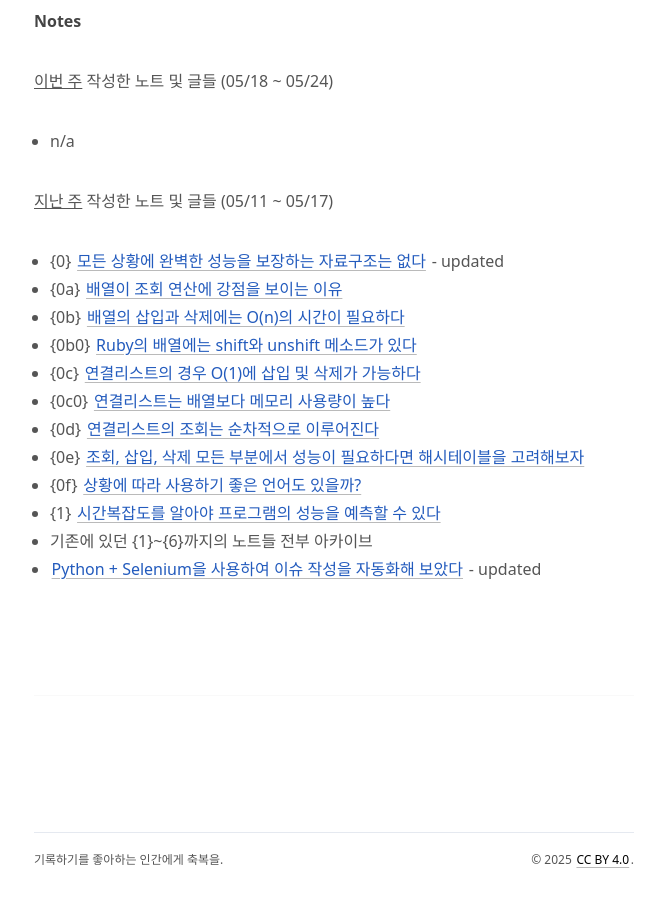
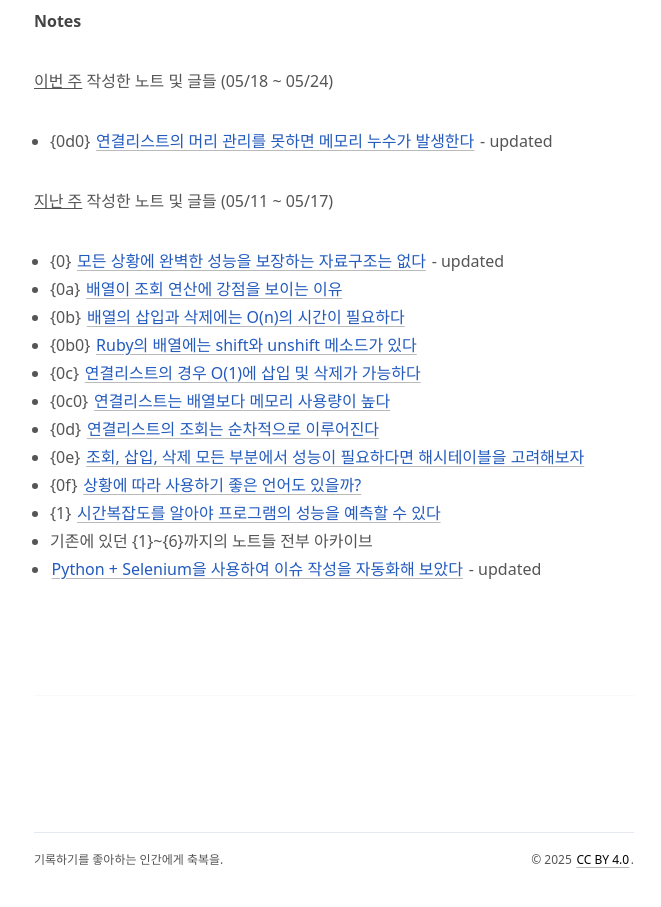
Before and after one commit to tadanoyu/evergreen-blog, an Astro site: page /writing/12.md in a window 1280 px wide. Shown: the part 1620-2527 px from the top of the page, without its empty margins (306-967 px from the left). Built offline with nearby package versions, Linux system fonts and the light colour scheme; Astro itself is replaced by a stand-in of ours; some packages are replaced by stand-ins of ours.

Commit message:
now page updated

```diff
--- a/src/components/backlinks.json
+++ b/src/components/backlinks.json
@@ -2,6 +2,7 @@
   "12": [
     "note",
     "13",
+    "250517213935",
     "240610164501",
     "250511090805",
     "250512043750",
--- a/src/content/writing/12.md
+++ b/src/content/writing/12.md
@@ -33,7 +33,8 @@ updatedDate: "May 17 2025 09:47"
 ## Notes
 
 <u>이번 주</u> 작성한 노트 및 글들 (05/18 ~ 05/24)
-- n/a
+- {0d0} [연결리스트의 머리 관리를 못하면 메모리 누수가 발생한다](/note/250517213935) - updated
+
 
 <u>지난 주</u> 작성한 노트 및 글들 (05/11 ~ 05/17)
 - {0} [모든 상황에 완벽한 성능을 보장하는 자료구조는 없다](/note/240610164501) - updated
```
Also changed, not shown: 1 other file.
